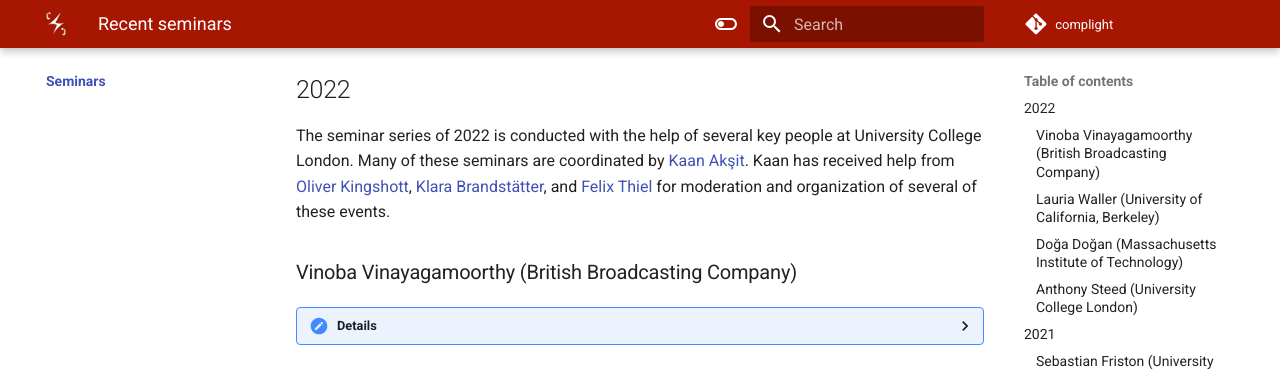
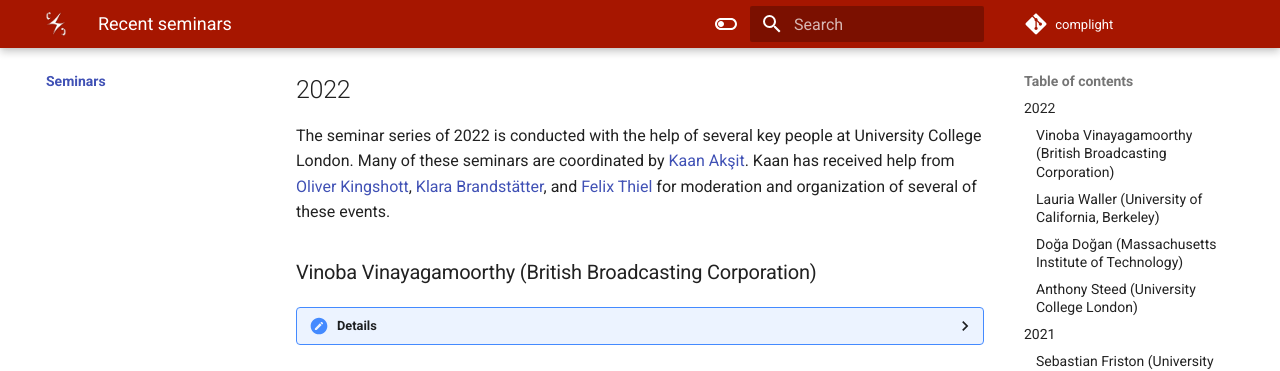
Before and after one commit to complight/complight.github.io, an MkDocs documentation site: the page built from docs/seminars/index.md, in a window 1280 px wide and 900 px high, scrolled down 469 px. Shown: the top 371 px of the window. Built offline with MkDocs 1.6.1 and Material for MkDocs 9.7.7, drawn with Linux system fonts in a browser that asks for light colours.

Commit message:
Updating the seminar's page.

```diff
--- a/docs/seminars/index.md
+++ b/docs/seminars/index.md
@@ -11,7 +11,7 @@ The seminar series of 2022 is conducted with the help of several key people at U
 Many of these seminars are coordinated by [Kaan Akşit](https://kaanaksit.com).
 Kaan has received help from [Oliver Kingshott](http://oliver.kingshott.com/), [Klara Brandstätter](https://www.linkedin.com/in/klara-brandst%C3%A4tter-79b72820b?lipi=urn%3Ali%3Apage%3Ad_flagship3_profile_view_base_contact_details%3BxbCdu1E4RmWqTPAsdCipMw%3D%3D), and [Felix Thiel](https://www.linkedin.com/in/felix-thiel-97a22215a?lipi=urn%3Ali%3Apage%3Ad_flagship3_profile_view_base_contact_details%3BGgHpsDNOTWeGPFWcUC5M6A%3D%3D) for moderation and organization of several of these events.
 
-### Vinoba Vinayagamoorthy (British Broadcasting Company)
+### Vinoba Vinayagamoorthy (British Broadcasting Corporation)
 ??? Details
     **Date:**
     2nd March 2022
```
